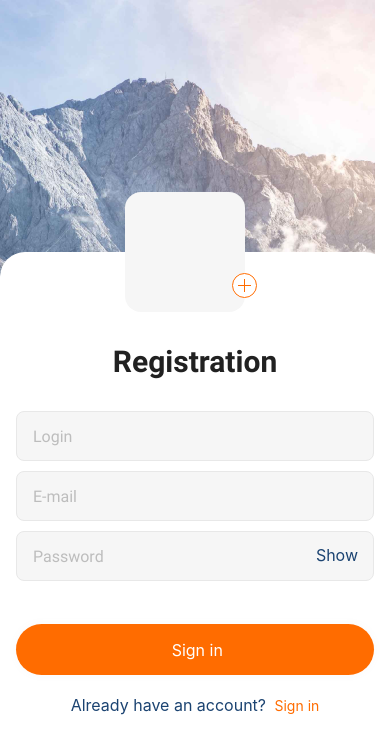
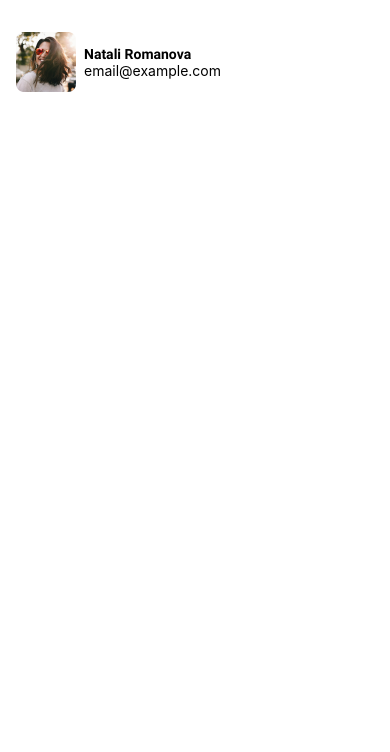
Before and after one commit to Inna-Mykytiuk/React-native-blog, a React Native app: screen /Registration in a window 390 px wide. Shown: the top 752 px of the page. Built offline with nearby package versions, Linux system fonts and the light colour scheme.

Commit message:
add Posts Screen
add Button and Icon Components

```diff
--- a/App.js
+++ b/App.js
@@ -1,13 +1,15 @@
 // import { StatusBar } from "expo-status-bar";
 import { StyleSheet, View } from "react-native";
-import LoginScreen from "./src/Screens/LoginScreen";
-import RegistrationScreen from "./src/Screens/RegistrationScreen";
+// import LoginScreen from "./src/Screens/Auth/LoginScreen";
+// import RegistrationScreen from "./src/Screens/Auth/RegistrationScreen";
+import { PostsScreen } from "./src/Screens/PostsScreen";
 
 export default function App() {
   return (
     <>
       {/* <LoginScreen /> */}
-      <RegistrationScreen />
+      {/* <RegistrationScreen /> */}
+      <PostsScreen />
     </>
   );
 }
--- a/src/Screens/LoginScreen.js
+++ b/src/Screens/Auth/LoginScreen.js
@@ -1,5 +1,6 @@
 import React, { useState } from "react";
-import { fonts } from "../../assets/fonts/fonts";
+import { fonts } from "../../../assets/fonts/fonts";
+import { MainButton } from "../../../Components/Buttons";
 
 import {
   StyleSheet,
@@ -13,7 +14,7 @@ import {
   // Alert,
   // SafeAreaView,
 } from "react-native";
-import { Container } from "../../Components/Container";
+import { Container } from "../../../Components/Container";
 
 const initialStateUser = {
   email: "",
@@ -71,7 +72,7 @@ const LoginScreen = ({ navigation }) => {
   return (
     <Container>
       <ImageBackground
-        source={require("../../assets/image/photo_bg.png")}
+        source={require("../../../assets/image/photo_bg.png")}
         style={styles.backImage}
       >
         <View
@@ -119,45 +120,13 @@ const LoginScreen = ({ navigation }) => {
               {show ? "Hide" : "Show"}
             </Text>
           </View>
-          <TouchableOpacity style={styles.button} onPress={handlerSubmit}>
-            <Text style={{ fontWeight: "normal", color: "#fff", fontSize: 16 }}>
-              {" "}
-              Sign in
-            </Text>
-          </TouchableOpacity>
-          <View
-            style={{
-              marginTop: 20,
-              flexDirection: "row",
-              alignItems: "center",
-              alignSelf: "center",
-            }}
+          <MainButton onPress={handlerSubmit} text={"Sign in"} />
+          <Text
+            style={styles.link}
+            onPress={() => navigation.navigate("Registration")}
           >
-            <Text
-              style={{
-                color: "#1B4371",
-                fontWeight: "400",
-                fontSize: 16,
-              }}
-            >
-              Don't have an account?{" "}
-            </Text>
-            <TouchableOpacity
-              style={{ margin: 0 }}
-              onPress={() => navigation.navigate("Registration screen")}
-            >
-              <Text
-                style={{
-                  color: "#FF6C00",
-                  fontWeight: "400",
-                  fontSize: 14,
-                }}
-              >
-                {" "}
-                Sign Up
-              </Text>
-            </TouchableOpacity>
-          </View>
+            Don't have an account? Sign up
+          </Text>
         </View>
         <StatusBar barStyle='light-content' />
       </ImageBackground>
@@ -191,6 +160,14 @@ const styles = StyleSheet.create({
     fontFamily: fonts.roboto400,
     fontSize: 16,
     lineHeight: 18.75,
+  },
+  link: {
+    color: "#1B4371",
+    fontFamily: fonts.roboto400,
+    fontSize: 16,
+    lineHeight: 18.75,
+    textAlign: "center",
+    alignItems: "flex-end",
   },
   backImage: {
     flex: 1,
--- a/src/Screens/RegistrationScreen.js
+++ b/src/Screens/Auth/RegistrationScreen.js
@@ -1,7 +1,7 @@
 import React, { useState, useEffect } from "react";
-import { fonts } from "../../assets/fonts/fonts";
-import { AddAvatarIcon, RemoveAvatarIcon } from "../../Components/Icons";
-import { AddAvatarButton, MainButton } from "../../Components/Buttons";
+import { fonts } from "../../../assets/fonts/fonts";
+import { AddAvatarIcon, RemoveAvatarIcon } from "../../../Components/Icons";
+import { AddAvatarButton, MainButton } from "../../../Components/Buttons";
 
 import {
   StyleSheet,
@@ -15,7 +15,7 @@ import {
   // Alert,
   // SafeAreaView,
 } from "react-native";
-import { Container } from "../../Components/Container";
+import { Container } from "../../../Components/Container";
 
 const initialStateUser = {
   email: "",
@@ -32,7 +32,7 @@ const RegistrationScreen = ({ navigation }) => {
   const [isShowKeyboard, setIsShowKeyboard] = useState(false);
 
   const handlerAddAvatar = () => {
-    setUserPhoto("../../assets/image/avatar.png");
+    setUserPhoto("../../../assets/image/avatar.png");
   };
 
   useEffect(() => {
@@ -84,7 +84,7 @@ const RegistrationScreen = ({ navigation }) => {
   return (
     <Container>
       <ImageBackground
-        source={require("../../assets/image/photo_bg.png")}
+        source={require("../../../assets/image/photo_bg.png")}
         style={styles.backImage}
       >
         <View
@@ -115,7 +115,7 @@ const RegistrationScreen = ({ navigation }) => {
                 transform: [{ translateX: 50 }],
               }}
             >
-              <Image source={require("../../assets/image/avatar.png")} />
+              <Image source={require("../../../assets/image/photo_bg.png")} />
               <AddAvatarButton onPress={() => setUserPhoto("")}>
                 <RemoveAvatarIcon />
               </AddAvatarButton>
@@ -180,45 +180,13 @@ const RegistrationScreen = ({ navigation }) => {
               {show ? "Hide" : "Show"}
             </Text>
           </View>
-          <TouchableOpacity style={styles.button} onPress={handlerSubmit}>
-            <Text style={{ fontWeight: "normal", color: "#fff", fontSize: 16 }}>
-              {" "}
-              Sign in
-            </Text>
-          </TouchableOpacity>
-          <View
-            style={{
-              marginTop: 20,
-              flexDirection: "row",
-              alignItems: "center",
-              alignSelf: "center",
-            }}
+          <MainButton onPress={handlerSubmit} text={"Sign up"} />
+          <Text
+            style={styles.link}
+            onPress={() => navigation.navigate("Login")}
           >
-            <Text
-              style={{
-                color: "#1B4371",
-                fontWeight: "400",
-                fontSize: 16,
-              }}
-            >
-              Already have an account?{" "}
-            </Text>
-            <TouchableOpacity
-              style={{ margin: 0 }}
-              onPress={() => navigation.navigate("Registration screen")}
-            >
-              <Text
-                style={{
-                  color: "#FF6C00",
-                  fontWeight: "400",
-                  fontSize: 14,
-                }}
-              >
-                {" "}
-                Sign in
-              </Text>
-            </TouchableOpacity>
-          </View>
+            Already have an account? Sign in
+          </Text>
         </View>
         <StatusBar barStyle='light-content' />
       </ImageBackground>
@@ -252,6 +220,14 @@ const styles = StyleSheet.create({
     fontFamily: fonts.roboto400,
     fontSize: 16,
     lineHeight: 18.75,
+  },
+  link: {
+    color: "#1B4371",
+    fontFamily: fonts.roboto400,
+    fontSize: 16,
+    lineHeight: 18.75,
+    textAlign: "center",
+    alignItems: "flex-end",
   },
   backImage: {
     flex: 1,
--- a/src/Screens/PostsScreen.js
+++ b/src/Screens/PostsScreen.js
@@ -0,0 +1,28 @@
+import React from "react";
+import { View, Text, Image } from "react-native";
+import { Container } from "../../Components/Container";
+import { fonts } from "../../assets/fonts/fonts";
+
+export const PostsScreen = () => {
+  return (
+    <Container>
+      <View
+        style={{
+          paddingHorizontal: 16,
+          flexDirection: "row",
+          paddingTop: 32,
+          alignItems: "center",
+        }}
+      >
+        <Image
+          source={require("../../assets/image/avatar.png")}
+          style={{ width: 60, height: 60 }}
+        />
+        <View style={{ marginLeft: 8 }}>
+          <Text style={{ fontFamily: fonts.roboto700 }}>Natali Romanova</Text>
+          <Text>email@example.com</Text>
+        </View>
+      </View>
+    </Container>
+  );
+};
```
Also changed, not shown: src/Screens/Main/PostsScreen.js (added).
